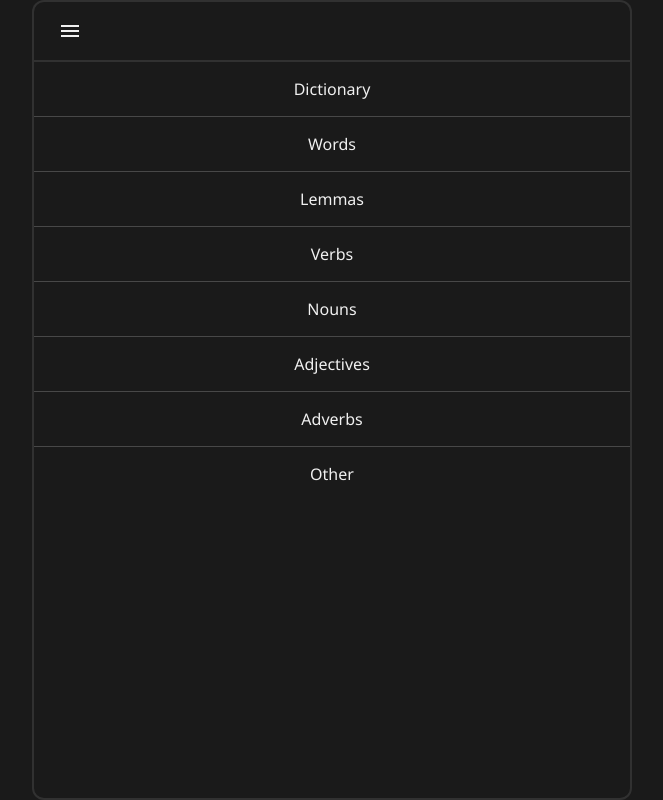
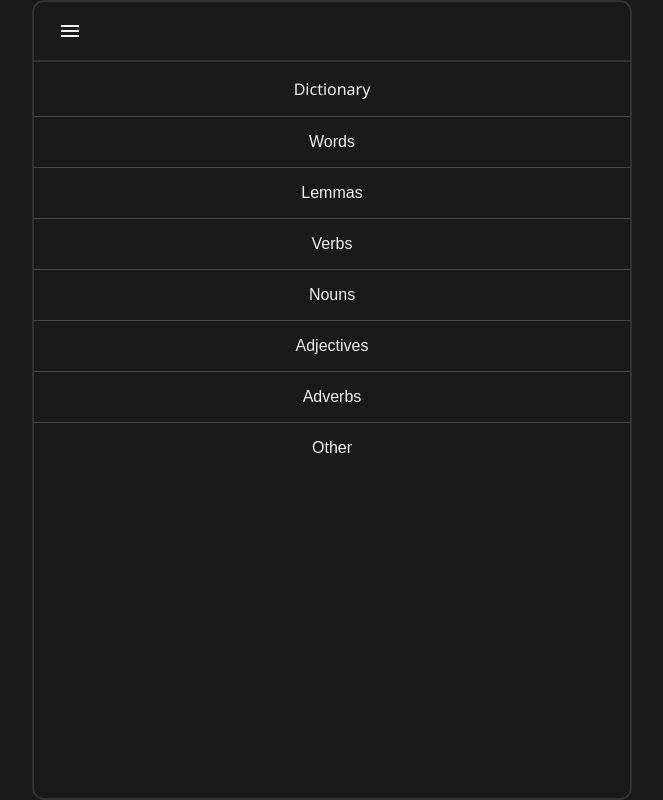
Before and after one commit to fertilis/lexico, a Next.js app in the folder ui/: page /menu in a window 1280 px wide. Shown: the whole page, without its empty margins (308-971 px from the left). Built offline with nearby package versions, Linux system fonts and the light colour scheme.

Commit message:
ui: removed dynamic routes

```diff
--- a/ui/next.config.ts
+++ b/ui/next.config.ts
@@ -1,6 +1,8 @@
-import type { NextConfig } from "next";
+import type {NextConfig} from "next";
 
 const nextConfig: NextConfig = {
+  output: "export",
+  trailingSlash: true,
   // Mark Tauri modules as external packages that should not be bundled
   // These modules are only available in Tauri environment, not in browser
   serverExternalPackages: [
--- a/ui/src/app/menu/page.tsx
+++ b/ui/src/app/menu/page.tsx
@@ -1,29 +1,49 @@
 "use client";
 
 import Link from "next/link";
+import {useRouter} from "next/navigation";
+import {useDispatch} from "react-redux";
 import {QueueType} from "@/domain/Queues";
+import {setCurrentQueueType} from "@/redux_state/currentArticleSlice";
 import styles from "./page.module.css";
 import commonStyles from "@/components/Common.module.css";
 
 export default function MenuPage() {
+  const router = useRouter();
+  const dispatch = useDispatch();
+
   const menuItems = [
     {label: "Dictionary", href: "/dictionary", queueType: null},
-    {label: "Words", href: `/article/${QueueType.WordsCards}`, queueType: QueueType.WordsCards},
-    {label: "Lemmas", href: `/article/${QueueType.Lemmas}`, queueType: QueueType.Lemmas},
-    {label: "Verbs", href: `/article/${QueueType.Verbs}`, queueType: QueueType.Verbs},
-    {label: "Nouns", href: `/article/${QueueType.Nouns}`, queueType: QueueType.Nouns},
-    {label: "Adjectives", href: `/article/${QueueType.Adjectives}`, queueType: QueueType.Adjectives},
-    {label: "Adverbs", href: `/article/${QueueType.Adverbs}`, queueType: QueueType.Adverbs},
-    {label: "Other", href: `/article/${QueueType.Other}`, queueType: QueueType.Other},
+    {label: "Words", queueType: QueueType.WordsCards},
+    {label: "Lemmas", queueType: QueueType.Lemmas},
+    {label: "Verbs", queueType: QueueType.Verbs},
+    {label: "Nouns", queueType: QueueType.Nouns},
+    {label: "Adjectives", queueType: QueueType.Adjectives},
+    {label: "Adverbs", queueType: QueueType.Adverbs},
+    {label: "Other", queueType: QueueType.Other},
   ];
+
+  const handleQueueTypeClick = (queueType: QueueType) => {
+    dispatch(setCurrentQueueType(queueType));
+    router.push("/article");
+  };
 
   return (
     <nav className={styles.menu_container}>
       {menuItems.map((item, index) => (
-        <div key={item.href} className={styles.menu_item_wrapper}>
-          <Link href={item.href} className={`${commonStyles.button} ${styles.menu_item}`}>
-            {item.label}
-          </Link>
+        <div key={item.label} className={styles.menu_item_wrapper}>
+          {item.queueType === null ? (
+            <Link href={item.href!} className={`${commonStyles.button} ${styles.menu_item}`}>
+              {item.label}
+            </Link>
+          ) : (
+            <button
+              onClick={() => handleQueueTypeClick(item.queueType!)}
+              className={`${commonStyles.button} ${styles.menu_item}`}
+            >
+              {item.label}
+            </button>
+          )}
           {index < menuItems.length - 1 && <div className={styles.menu_divider} />}
         </div>
       ))}
--- a/ui/src/app/page.tsx
+++ b/ui/src/app/page.tsx
@@ -43,7 +43,7 @@ export default function Home() {
       hasRouted.current = true;
       if (currentQueueType) {
         if (currentArticleIndex !== null) {
-          router.push(`/article/${currentQueueType}/${currentArticleIndex}`);
+          router.push("/article");
         } else {
           router.push("/menu");
         }
--- a/ui/src/components/dynamic_article/ApplyButton.tsx
+++ b/ui/src/components/dynamic_article/ApplyButton.tsx
@@ -20,10 +20,7 @@ export default function ApplyButton({queueType, rotation, onPress}: ApplyButtonP
   const handleClick = () => {
     Queues.instance.rotate(queueType, rotation);
     dispatch(setCurrentArticle(queueType));
-    const newIndex = Queues.instance.getFront(queueType);
-    if (newIndex !== null) {
-      router.push(`/article/${queueType}/${newIndex}`);
-    }
+    router.push('/article');
     onPress();
   };
 
--- a/ui/src/components/dynamic_article/OffsetButtons.tsx
+++ b/ui/src/components/dynamic_article/OffsetButtons.tsx
@@ -18,10 +18,7 @@ export default function OffsetButtons({queueType}: OffsetButtonsProps) {
   const handleOffset = (offset: MoveOffset) => {
     Queues.instance.moveFrontByOffset(queueType, offset);
     dispatch(setCurrentArticle(queueType));
-    const newIndex = Queues.instance.getFront(queueType);
-    if (newIndex !== null) {
-      router.push(`/article/${queueType}/${newIndex}`);
-    }
+    router.push('/article');
   };
 
   return (
--- a/ui/src/components/dynamic_article/ShiftButton.tsx
+++ b/ui/src/components/dynamic_article/ShiftButton.tsx
@@ -52,10 +52,7 @@ export default function ShiftButton({queueType, shiftType, onShowSlider}: ShiftB
       Queues.instance.backToFront(queueType);
     }
     dispatch(setCurrentArticle(queueType));
-    const newIndex = Queues.instance.getFront(queueType);
-    if (newIndex !== null) {
-      router.push(`/article/${queueType}/${newIndex}`);
-    }
+    router.push('/article');
   };
 
   const getButtonClass = () => {
```
Also changed, not shown: ui/src/app/article/[type]/[index]/page.tsx (deleted, +0 -33 lines), ui/src/app/article/[type]/page.tsx (deleted, +0 -50 lines), ui/src/app/article/page.tsx (added, +30 -0 lines), ui/src/app/article/[type]/page.module.css (deleted).
